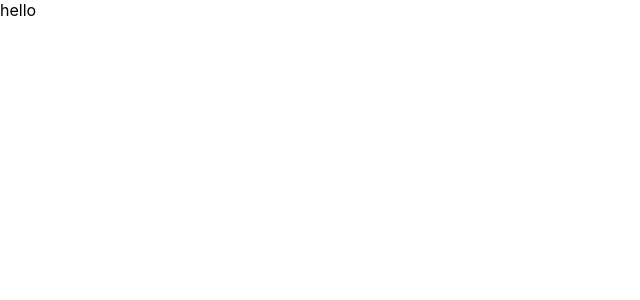
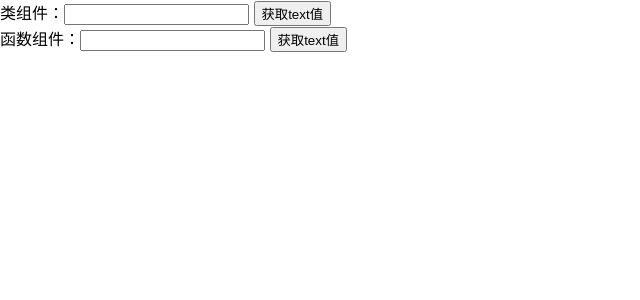
Before and after one commit to yinziyang/react-ts, a React (Create React App) app: page / in a window 1280 px wide. Shown: the top 300 px of the page, without its empty margins (0-640 px from the left). Built offline with nearby package versions, Linux system fonts and the light colour scheme.

Commit message:
first commit

```diff
--- a/src/App.tsx
+++ b/src/App.tsx
@@ -1,9 +1,47 @@
-import React, { Fragment } from "react";
+import React, { Fragment, createRef } from 'react';
 
-export default function App(): React.ReactElement {
+interface MyProps {
+  propName?: string;
+}
+
+interface MyState {
+  statepName?: string;
+}
+
+export class ClassApp extends React.Component<MyProps, MyState> {
+  private textRef = createRef<HTMLInputElement>();
+
+  constructor(props: MyProps) {
+    super(props);
+    this.state = { statepName: '' };
+  }
+
+  handleClick = (): void => {
+    console.log(this.textRef.current!.value);
+  };
+
+  render() {
+    return (
+      <Fragment>
+        <input type="text" ref={this.textRef}></input>
+        &nbsp;
+        <button onClick={this.handleClick}>获取text值</button>
+      </Fragment>
+    );
+  }
+}
+
+export const FuncApp = (): JSX.Element => {
+  const textRef = createRef<HTMLInputElement>();
+  const handleClick = () => {
+    console.log(textRef.current!.value);
+  };
+
   return (
     <Fragment>
-      <div>hello</div>
+      <input type="text" ref={textRef}></input>
+      &nbsp;
+      <button onClick={handleClick}>获取text值</button>
     </Fragment>
   );
-}
+};
--- a/src/index.tsx
+++ b/src/index.tsx
@@ -1,15 +1,17 @@
 import React from 'react';
 import ReactDOM from 'react-dom/client';
 import './index.css';
-import App from './App';
+import { ClassApp, FuncApp } from './App';
 import reportWebVitals from './reportWebVitals';
 
-const root = ReactDOM.createRoot(
-  document.getElementById('root') as HTMLElement
-);
+const root = ReactDOM.createRoot(document.getElementById('root') as HTMLElement);
 root.render(
   <React.StrictMode>
-    <App />
+    类组件：
+    <ClassApp />
+    <br></br>
+    函数组件：
+    <FuncApp />
   </React.StrictMode>
 );
 
```
Also changed, not shown: 1 other file (tests, documents, lock files or other folders).
